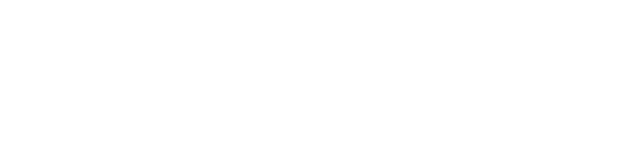
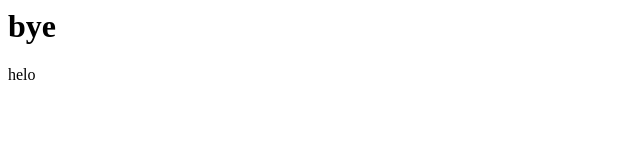
Before and after one commit to tktony/SSH_key_remote, a plain HTML site: page index.html in a window 1280 px wide. Shown: the whole page, without its empty margins (0-640 px from the left). Drawn offline with Linux system fonts and the light colour scheme.

Commit message:
Update index.html

```diff
--- a/index.html
+++ b/index.html
@@ -1,9 +1,11 @@
 <html>
 
 	<head>
+		<h1>bye </h1>
 	</head>
 
 	<body>
+		<p>helo</p>
 	</body>
 
 </html>
```
